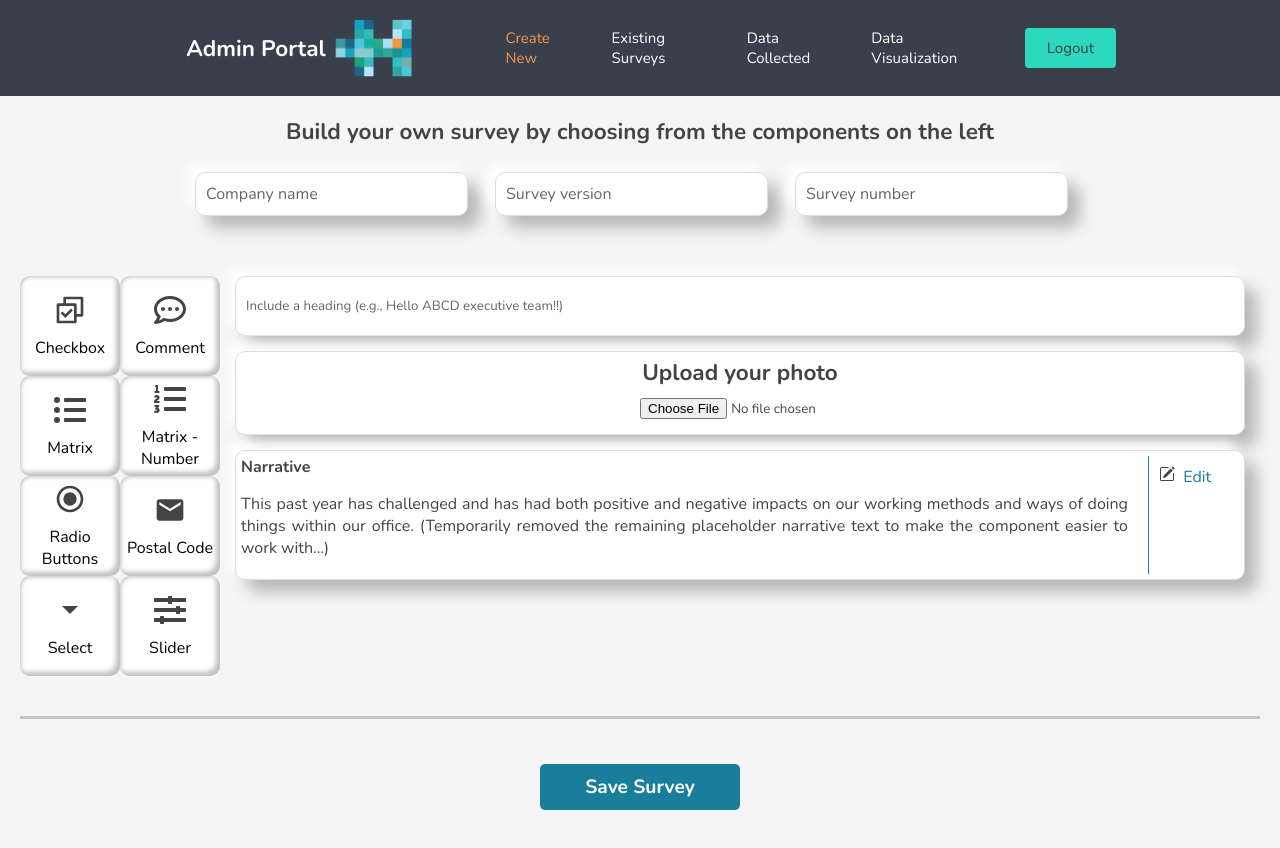
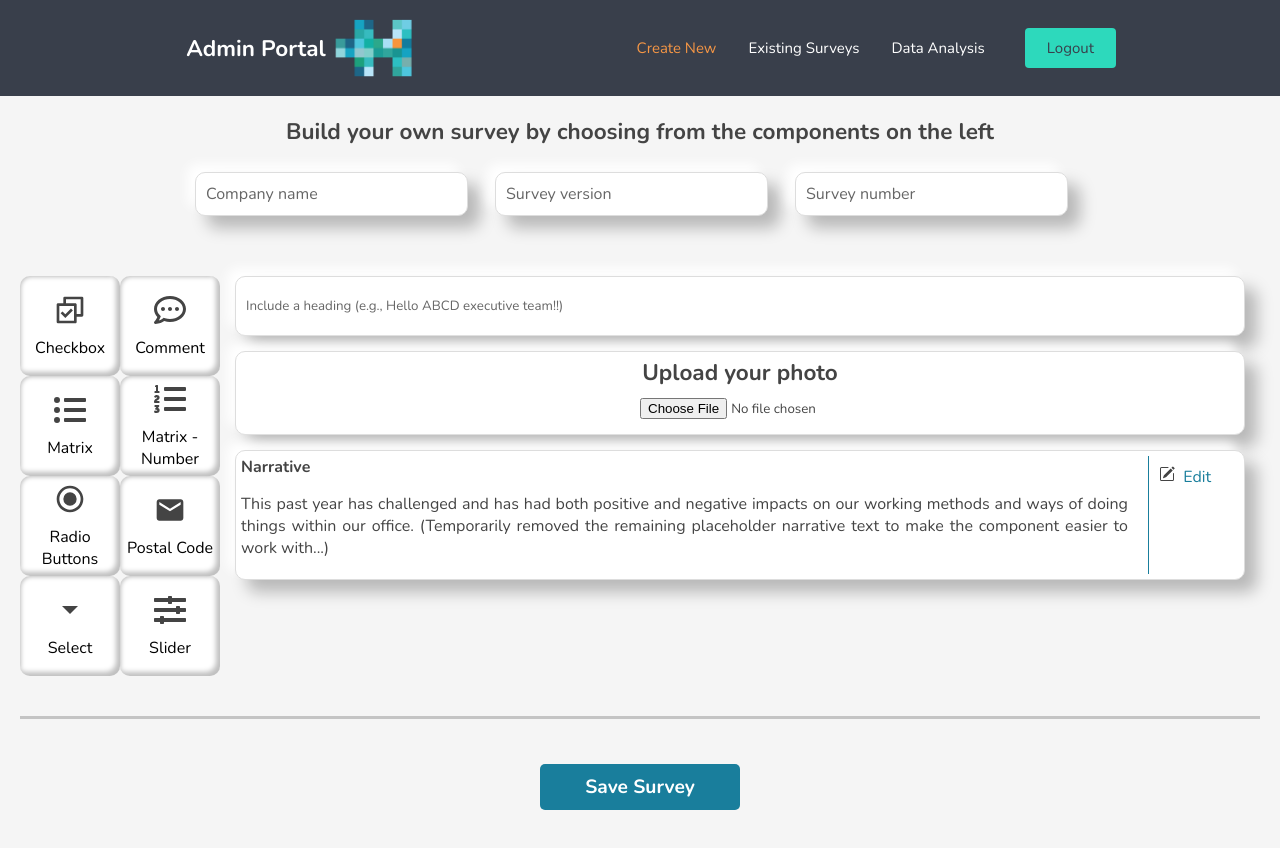
Before and after one commit to fjjes/project3-Hive, a React (Create React App) app in the folder client/: page /create-new in a window 1280 px wide. Shown: the top 848 px of the page. Built offline with nearby package versions, Linux system fonts and the light colour scheme.

Commit message:
chnaged path to data-analysis removed extra tabs

```diff
--- a/client/src/App.js
+++ b/client/src/App.js
@@ -6,7 +6,7 @@ import SurveyLandingPage from "./components/pages/LandingPage/SurveyLandingPage"
 import Navbar from "./components/Navbar/Navbar";
 import FindSurvey from "./components/pages/Admin/FindSurvey";
 // import Map from "./components/DataVisual/Map";
-import DataVisualization from "./components/DataVisual/DataVisualization";
+// import DataVisualization from "./components/DataVisual/DataVisualization";
 import SurveyAnswersPage from "./components/pages/Admin/SurveyAnswersPage";
 import "./App.css";
 
@@ -53,10 +53,10 @@ function App() {
           {/* <Route path="/map/:surveyId">
             <Map/>
           </Route> */}
-          <Route path="/data-visual/:surveyId">
+          {/* <Route path="/data-visual/:surveyId">
             <DataVisualization/>
-          </Route>
-          <Route path="/data-collected">
+          </Route> */}
+          <Route path="/data-analysis">
             <SurveyAnswersPage/>
           </Route>
         </div>
--- a/client/src/components/Navbar/Navbar.js
+++ b/client/src/components/Navbar/Navbar.js
@@ -15,8 +15,8 @@ const Navbar = () => {
           {/* <NavLink to='/' activeStyle>Home</NavLink> */}
           <NavLink to='/create-new' activeStyle={{color:"#f59645"}}>Create New</NavLink>
           <NavLink to='/existing-surveys' activeStyle={{color:"#f59645"}}>Existing Surveys</NavLink>
-          <NavLink to='/data-collected' activeStyle={{color:"#f59645"}}>Data Collected</NavLink>
-          <NavLink to='/data-visual' activeStyle={{color:"#f59645"}}>Data Visualization</NavLink>
+          <NavLink to='/data-analysis' activeStyle={{color:"#f59645"}}>Data Analysis</NavLink>
+          {/* <NavLink to='/data-visual' activeStyle={{color:"#f59645"}}>Data Visualization</NavLink> */}
           <NavBtnLink to='/'>Logout</NavBtnLink>
         </NavMenu>
       </Nav>
--- a/client/src/components/pages/Admin/AdminPortal.css
+++ b/client/src/components/pages/Admin/AdminPortal.css
@@ -412,9 +412,13 @@ font-weight: bold;
   display:flex;
   justify-content: center;
   text-align: center;
-  height: 48px;
+  height: 50px;
   overflow: scroll;
   margin-bottom: 20px;;
+}
+
+.question-list tr{
+  overflow: scroll;
 }
 
 .data-collected tr:hover {
--- a/client/src/components/pages/Admin/ExportCSV.js
+++ b/client/src/components/pages/Admin/ExportCSV.js
@@ -126,7 +126,7 @@ const ExportCSV = ({newDataList, fileName}) => {
     }
 
     return (
-        <button  className="export" onClick={(e) => exportToCSV(csvData,fileName)}>Export to Excel</button>
+        <button  className="export-btn" onClick={(e) => exportToCSV(csvData,fileName)}>Export to Excel</button>
     )
 
 }
```
